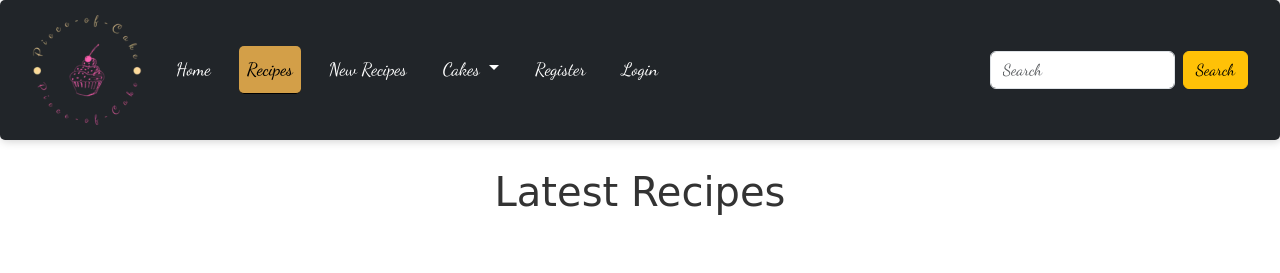
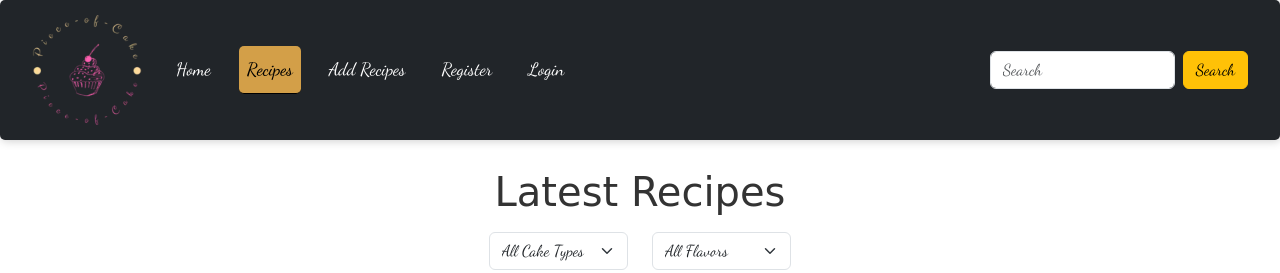
Before and after one commit to Cristina-Becheru/piece-of-cake, a Django app: page /recipes/ in a window 1280 px wide. Shown: the top 273 px of the page. Run offline with Django 5.2, Linux system fonts and the light colour scheme; data comes from the database, SQL or seed files in the repository; both versions use the stored data as it was after the commit; parts of the project's set-up code (start-up, migrations or seed data) failed here and were passed over; some libraries are stand-ins or nearby versions; some web fonts are replaced.

Commit message:
Added dropdown filters for cake types and flavors to the recipe list view.

```diff
--- a/blog/views.py
+++ b/blog/views.py
@@ -8,4 +8,4 @@ class index(ListView):
     context_object_name = 'recipes'
 
     def get_queryset(self):
-        return self.model.objects.all()[:3]
+        return self.model.objects.all()[:8]
--- a/recipes/forms.py
+++ b/recipes/forms.py
@@ -27,6 +27,7 @@ class RecipeForm(forms.ModelForm):
             "prep_time",
             "servings",
             "cook_time",
+
         ]
 
         widgets = {
@@ -37,6 +38,8 @@ class RecipeForm(forms.ModelForm):
             "servings": forms.NumberInput(attrs={"placeholder": "e.g., 4 servings"}),
             "cook_time": forms.TextInput(attrs={"placeholder": "e.g., 45 minutes"}),
             "calories": forms.NumberInput(attrs={"placeholder": "e.g., 250"}),
+            "cake_type": forms.Select(),
+            "flavor": forms.Select(),
         }
 
         labels = {
--- a/recipes/templates/recipes/add_recipe.html
+++ b/recipes/templates/recipes/add_recipe.html
@@ -16,6 +16,7 @@
                     <form method="POST" enctype="multipart/form-data" class="p-2">
                         {% csrf_token %}
                         {{ form.media }}
+
                         {{ form|crispy }}
                         <div class="text-center mt-3">
                             <button type="submit" class="btn btn-primary w-50">{% trans "Create Recipe" %}</button>
--- a/recipes/templates/recipes/recipe_detail.html
+++ b/recipes/templates/recipes/recipe_detail.html
@@ -1,6 +1,6 @@
 {% extends "base.html" %}
 
-{% block title %}Recipe Detail - {{recipe.title}}{% endblock %}
+{% block title %}Recipe Detail {{recipe.title}}{% endblock %}
 
 {% block content %}
     <div class="container">
--- a/recipes/templates/recipes/recipes.html
+++ b/recipes/templates/recipes/recipes.html
@@ -6,6 +6,37 @@
 <h1 class="text-center p-2 d-block">
     Latest Recipes
 </h1>
+
+<div class="text-center mb-4"> <!-- Center container -->
+    <form method="get" action="{% url 'recipes' %}" class="d-inline-block"> <!-- Center form -->
+        <div class="row justify-content-center">
+            <div class="col-md-5 mb-3">
+                <select name="cake_type" class="form-select" aria-label="Filter recipes by cake type">
+                    <option value="">All Cake Types</option>
+                    {% for key, value in cake_types.items %}
+                        <option value="{{ key }}" {% if request.GET.cake_type == key %}selected{% endif %}>
+                            {{ value }}
+                        </option>
+                    {% endfor %}
+                </select>
+            </div>
+            <div class="col-md-5 mb-3">
+                <select name="flavor" class="form-select" aria-label="Filter recipes by flavor">
+                    <option value="">All Flavors</option>
+                    {% for key, value in flavor_types.items %}
+                        <option value="{{ key }}" {% if request.GET.flavor == key %}selected{% endif %}>
+                            {{ value }}
+                        </option>
+                    {% endfor %}
+                </select>
+            </div>
+        <div class="col-md-12 text-center mt-3">
+            <button type="submit" class="btn btn-primary">Filter</button>
+        </div>
+    </div>
+</form>
+
+<!-- Recipes Grid -->
 <div class="container">
     <div class="row g-3">
         {% for recipe in recipes %}
@@ -21,9 +52,51 @@
                         <a href="{% url 'recipe_detail' recipe.id %}" class="btn btn-dark">View Recipe</a>
                     </div>
                 </div>
+            </a>
         </div>
+        {% empty %}
+        <p>No recipes found.</p>
         {% endfor %}
     </div>
 </div>
 
+<!-- Pagination Controls -->
+{% if recipes.has_other_pages %}
+<nav aria-label="Page navigation">
+    <ul class="pagination">
+        {% if recipes.has_previous %}
+            <li class="page-item">
+                <a class="page-link" href="?page=1{% if request.GET.category %}&category={{ request.GET.category }}{% endif %}{% if request.GET.cake_type %}&cake_type={{ request.GET.cake_type }}{% endif %}{% if request.GET.flavor %}&flavor={{ request.GET.flavor }}{% endif %}" aria-label="First">
+                    <span aria-hidden="true">&laquo;&laquo;</span>
+                </a>
+            </li>
+            <li class="page-item">
+                <a class="page-link" href="?page={{ recipes.previous_page_number }}{% if request.GET.category %}&category={{ request.GET.category }}{% endif %}{% if request.GET.cake_type %}&cake_type={{ request.GET.cake_type }}{% endif %}{% if request.GET.flavor %}&flavor={{ request.GET.flavor }}{% endif %}" aria-label="Previous">
+                    <span aria-hidden="true">&laquo;</span>
+                </a>
+            </li>
+        {% endif %}
+
+        {% for page_num in recipes.paginator.page_range %}
+            <li class="page-item {% if recipes.number == page_num %}active{% endif %}">
+                <a class="page-link" href="?page={{ page_num }}{% if request.GET.category %}&category={{ request.GET.category }}{% endif %}{% if request.GET.cake_type %}&cake_type={{ request.GET.cake_type }}{% endif %}{% if request.GET.flavor %}&flavor={{ request.GET.flavor }}{% endif %}">{{ page_num }}</a>
+            </li>
+        {% endfor %}
+
+        {% if recipes.has_next %}
+            <li class="page-item">
+                <a class="page-link" href="?page={{ recipes.next_page_number }}{% if request.GET.category %}&category={{ request.GET.category }}{% endif %}{% if request.GET.cake_type %}&cake_type={{ request.GET.cake_type }}{% endif %}{% if request.GET.flavor %}&flavor={{ request.GET.flavor }}{% endif %}" aria-label="Next">
+                    <span aria-hidden="true">&raquo;</span>
+                </a>
+            </li>
+            <li class="page-item">
+                <a class="page-link" href="?page={{ recipes.paginator.num_pages }}{% if request.GET.category %}&category={{ request.GET.category }}{% endif %}{% if request.GET.cake_type %}&cake_type={{ request.GET.cake_type }}{% endif %}{% if request.GET.flavor %}&flavor={{ request.GET.flavor }}{% endif %}" aria-label="Last">
+                    <span aria-hidden="true">&raquo;&raquo;</span>
+                </a>
+            </li>
+        {% endif %}
+    </ul>
+</nav>
+{% endif %}
+
 {% endblock %}
--- a/recipes/urls.py
+++ b/recipes/urls.py
@@ -2,14 +2,14 @@ from django.urls import path
 from .views import (
     AddRecipe, Recipes,
     RecipeDetail, DeleteRecipe,
-    EditRecipe
+    EditRecipe, RecipeCategoryListView
 )
-
 
 urlpatterns = [
     path("add/", AddRecipe.as_view(), name="add_recipe"),
     path("", Recipes.as_view(), name="recipes"),
     path("<slug:pk>/", RecipeDetail.as_view(), name="recipe_detail"),
     path("delete/<slug:pk>/", DeleteRecipe.as_view(), name="delete_recipe"),
-    path("edit/<slug:pk>/", EditRecipe.as_view(), name="edit_recipe",)
+    path("edit/<slug:pk>/", EditRecipe.as_view(), name="edit_recipe"),
+    path("category/<slug:category_slug>/", RecipeCategoryListView.as_view(), name="recipe_category"),
 ]
--- a/recipes/views.py
+++ b/recipes/views.py
@@ -7,14 +7,45 @@
 from django.contrib.auth.mixins import (
     UserPassesTestMixin, LoginRequiredMixin
 )
-
 from django.db.models import Q
 
-from django.contrib.auth.mixins import LoginRequiredMixin
-
-from .models import Recipe, Comment
+from .models import Recipe, Comment, Category
 from .forms import RecipeForm, CommentForm
 
+# Define cake types and flavors as constants
+CAKE_TYPES = [
+    ("classic", "Classic"),
+    ("fruit", "Fruit Cake"),
+    ("cupcake", "Cupcake"),
+    ("cheesecake", "Cheesecake"),
+]
+
+FLAVOR_TYPES = [
+    ("vanilla", "Vanilla"),
+    ("chocolate", "Chocolate"),
+    ("strawberry", "Strawberry"),
+    ("lemon", "Lemon"),
+    ("coffee", "Coffee"),
+]
+
+class RecipeCategoryListView(ListView):
+    """View recipes filtered by category"""
+
+    template_name = "recipes/recipes.html"
+    context_object_name = "recipes"
+
+    def get_queryset(self):
+        category_slug = self.kwargs.get('category_slug')
+        category = get_object_or_404(Category, slug=category_slug)
+        return Recipe.objects.filter(category=category)
+
+    def get_context_data(self, **kwargs):
+        context = super().get_context_data(**kwargs)
+        context['categories'] = Category.objects.all()
+        context['selected_category'] = get_object_or_404(Category, slug=self.kwargs.get('category_slug'))
+        context['cake_types'] = dict(CAKE_TYPES)
+        context['flavor_types'] = dict(FLAVOR_TYPES)
+        return context
 
 class Recipes(ListView):
     """View all recipes"""
@@ -25,18 +56,37 @@
 
     def get_queryset(self, **kwargs):
         query = self.request.GET.get('q')
+        category_slug = self.request.GET.get('category')
+        cake_type_slug = self.request.GET.get('cake_type')
+        flavor_slug = self.request.GET.get('flavor')
+
+        recipes = self.model.objects.all()
+
         if query:
-            recipes = self.model.objects.filter(
+            recipes = recipes.filter(
                 Q(title__icontains=query) |
                 Q(description__icontains=query) |
-                Q(instructions__icontains=query) |
-                Q(cake_type__icontains=query)
+                Q(instructions__icontains=query)
             )
-        else:
-            recipes = self.model.objects.all()
+
+        if category_slug:
+            category = get_object_or_404(Category, slug=category_slug)
+            recipes = recipes.filter(category=category)
+
+        if cake_type_slug:
+            recipes = recipes.filter(cake_type=cake_type_slug)
+
+        if flavor_slug:
+            recipes = recipes.filter(flavor=flavor_slug)
+
         return recipes
 
-
+    def get_context_data(self, **kwargs):
+        context = super().get_context_data(**kwargs)
+        context['categories'] = Category.objects.all()
+        context['cake_types'] = dict(CAKE_TYPES)
+        context['flavor_types'] = dict(FLAVOR_TYPES)
+        return context
 
 class RecipeDetail(DetailView):
     """View a single recipe"""
@@ -49,6 +99,7 @@
         context = super().get_context_data(**kwargs)
         context['comment_form'] = CommentForm()
         context['comments'] = self.object.comments.all()
+        context['categories'] = Category.objects.all()
         return context
 
     def post(self, request, *args, **kwargs):
@@ -62,7 +113,6 @@
             return redirect('recipe_detail', pk=recipe.slug)
         return self.render_to_response(self.get_context_data(comment_form=form))
 
-
 class AddRecipe(LoginRequiredMixin, CreateView):
     """Add recipe view"""
 
@@ -73,10 +123,11 @@
 
     def form_valid(self, form):
         form.instance.user = self.request.user
-        return super(AddRecipe, self).form_valid(form)
+        return super().form_valid(form)
 
 class EditRecipe(LoginRequiredMixin, UserPassesTestMixin, UpdateView):
     """Edit a recipe"""
+
     template_name = 'recipes/edit_recipe.html'
     model = Recipe
     form_class = RecipeForm
@@ -85,9 +136,9 @@
     def test_func(self):
         return self.request.user == self.get_object().user
 
-
 class DeleteRecipe(LoginRequiredMixin, UserPassesTestMixin, DeleteView):
     """Delete a recipe"""
+
     model = Recipe
     success_url = '/recipes/'
 
--- a/static/css/base.css
+++ b/static/css/base.css
@@ -305,11 +305,13 @@ header {
     color: #333; /* Dark color for the title */
 }
 
-
 .recipe-cont {
     display: flex;
     flex-wrap: wrap;
-    gap: 1rem;
+    gap: 3rem;
+    justify-content: center;
+
+
 }
 
 
@@ -322,14 +324,16 @@ header {
     border-radius: 8px;
     box-shadow: 0 4px 8px rgba(255, 105, 180, 0.5);
     transition: transform 0.3s ease, box-shadow 0.3s ease;
-    width: 20%;
-
+    width: calc(30% - 1rem);
+    margin-bottom: 2rem;
+    box-sizing: border-box;
 }
 .img-container img {
     width: 100%;
     height: auto;
     display: block;
     transition: transform 0.3s ease;
+    justify-content: center;
 }
 
 /* Hover Effect for Image */
--- a/templates/contains/header.html
+++ b/templates/contains/header.html
@@ -24,24 +24,10 @@
                 <li class="nav-item">
                     <a class="nav-link {% if url_name == 'recipes' %}active{% endif %}" href="{% url 'recipes' %}">Recipes</a>
                 </li>
-                <!-- New Recipes link -->
+                <!-- Add New Recipes link -->
                 <li class="nav-item">
-                    <a class="nav-link {% if url_name == 'add_recipe' %}active{% endif %}" href="{% url 'add_recipe' %}">New Recipes</a>
+                    <a class="nav-link {% if url_name == 'add_recipe' %}active{% endif %}" href="{% url 'add_recipe' %}">Add Recipes</a>
                 </li>
-                <!-- Dropdown menu for Cakes -->
-                <li class="nav-item dropdown">
-                    <a class="nav-link dropdown-toggle" href="#" role="button" data-bs-toggle="dropdown" aria-expanded="false">
-                        Cakes
-                    </a>
-                    <ul class="dropdown-menu">
-                        <!-- Dropdown items -->
-                        <li><a class="dropdown-item" href="#">Action</a></li>
-                        <li><a class="dropdown-item" href="#">Another action</a></li>
-                        <li><hr class="dropdown-divider"></li>
-                        <li><a class="dropdown-item" href="#">Something else here</a></li>
-                    </ul>
-                </li>
-
                 <!-- User authentication links -->
                 {% if request.user.is_authenticated %}
                     <!-- Logout link for authenticated users -->
```
Also changed, not shown: recipes/admin.py (+11 -1 lines), recipes/models.py (+17 -0 lines), recipes/templates/recipes/recipe_categories.html (added, +77 -0 lines), db.sqlite3, recipes/migrations/0004_alter_comment_created_at_category_recipe_category.py (added), recipes/migrations/0005_category_type.py (added).
